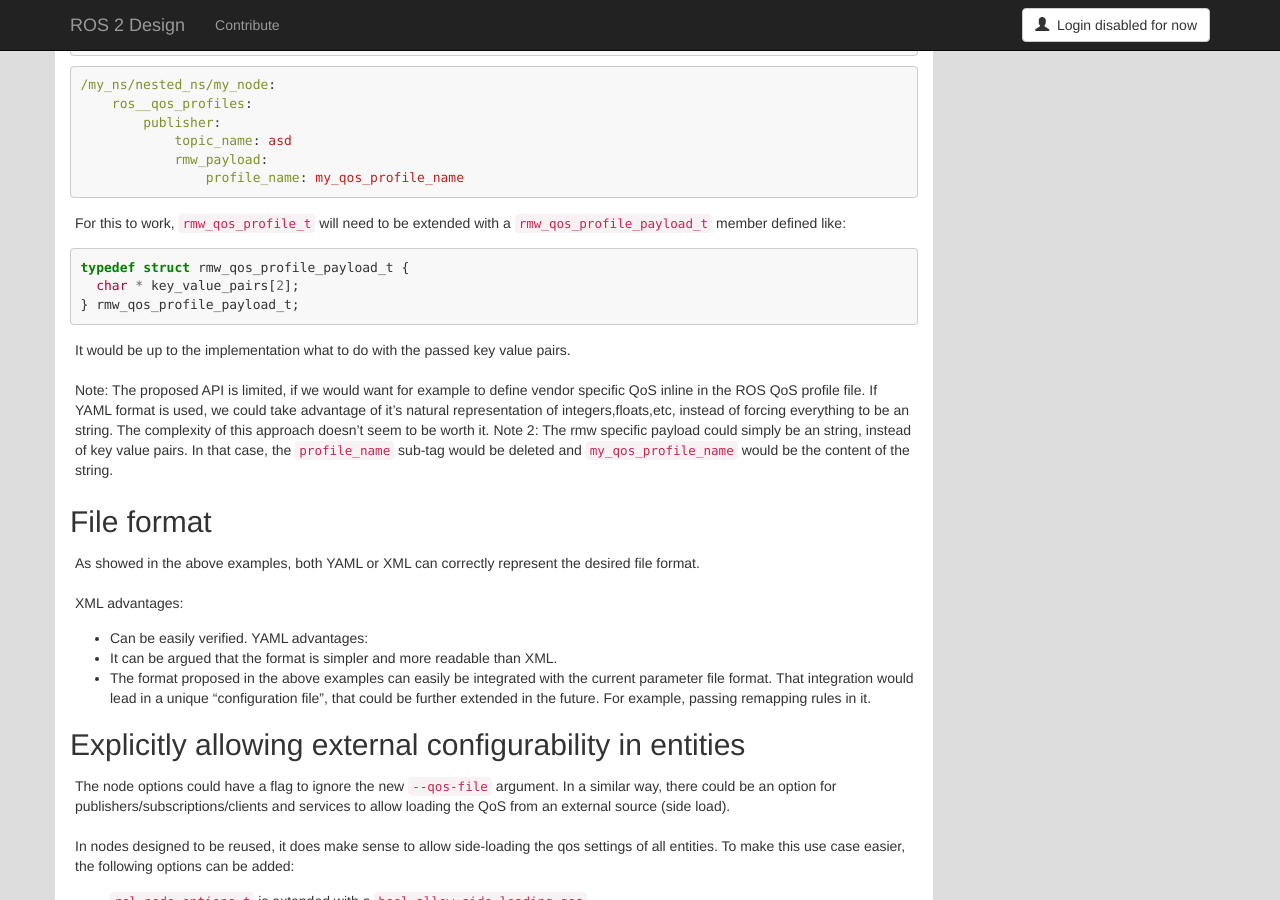
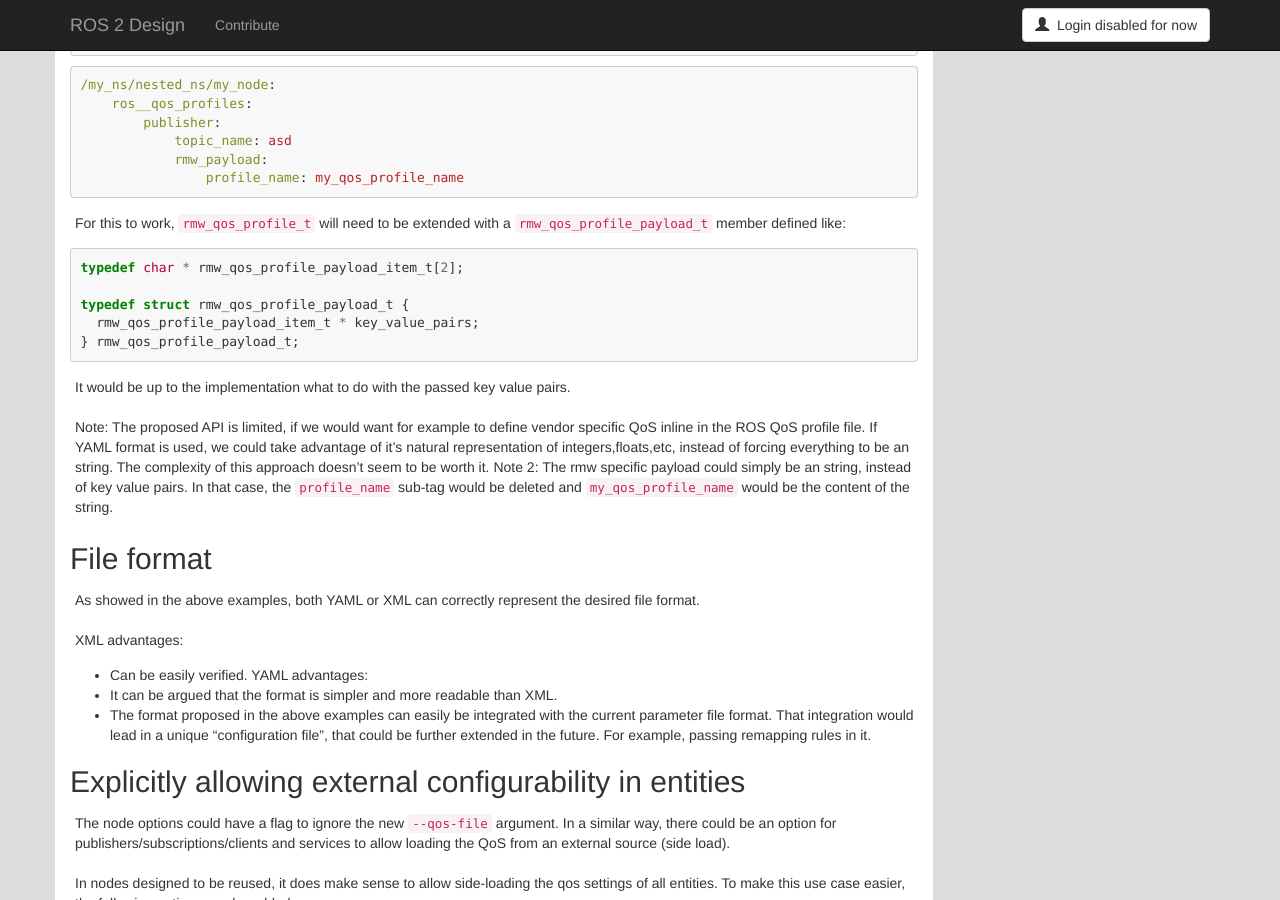
Before and after one commit to ros2/design, a Jekyll site: the page built from articles/external_qos_file.md, in a window 1280 px wide and 900 px high, scrolled down 9761 px. Built offline with Jekyll 4.4.1, drawn with Linux system fonts in a browser that asks for light colours; nearby versions of some CDN libraries.

Commit message:
Fixup bizarre error
Signed-off-by: Ivan Santiago Paunovic <ivanpauno@ekumenlabs.com>

````diff
--- a/articles/external_qos_file.md
+++ b/articles/external_qos_file.md
@@ -543,8 +543,10 @@ As an example of the second alternative:
 For this to work, `rmw_qos_profile_t` will need to be extended with a `rmw_qos_profile_payload_t` member defined like:
 
 ```c
+typedef char * rmw_qos_profile_payload_item_t[2];
+
 typedef struct rmw_qos_profile_payload_t {
-  char * key_value_pairs[2];
+  rmw_qos_profile_payload_item_t * key_value_pairs;
 } rmw_qos_profile_payload_t;
 ```
 
````
